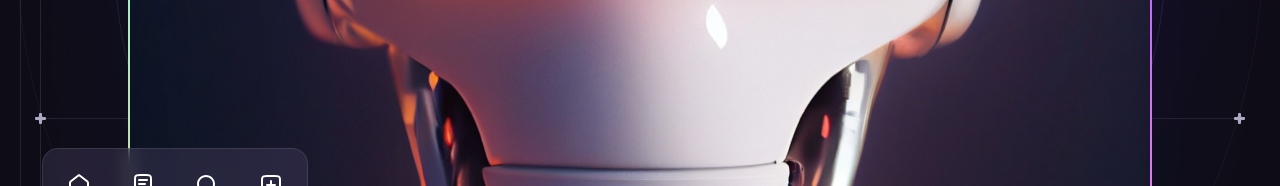
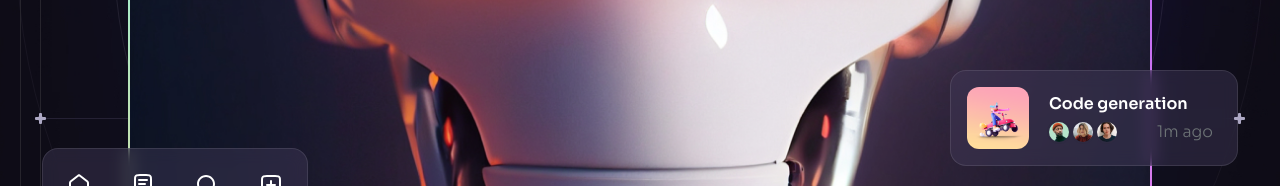
Before and after one commit to felixreyes-3136/Brainwave---Modern-Animated-SaaS-Generative-AI-Landing-Page, a React (Vite) app: page / in a window 1280 px wide. Shown: the part 766-952 px from the top of the page. Built offline with nearby package versions, Linux system fonts and the light colour scheme.

Commit message:
parallax effects added in hero section

```diff
--- a/src/components/Hero.jsx
+++ b/src/components/Hero.jsx
@@ -6,6 +6,7 @@
 import Button from "./Button";
 import { BackgroundCircles, BottomLine, Gradient } from "./design/Hero";
 import Generating from "./Generating";
+import Notification from "./Notification";
 import Section from "./Section";
 
 const Hero = () => {
@@ -70,6 +71,13 @@
                     ))}
                   </ul>
                 </ScrollParallax>
+
+                <ScrollParallax isAbsolutelyPositioned>
+                  <Notification
+                    className="hidden absolute -right-[5.5rem] bottom-[11rem] w-[18rem] xl:flex"
+                    title="Code generation"
+                  />
+                </ScrollParallax>
               </div>
             </div>
 
--- /dev/null
+++ b/src/components/Notification.jsx
@@ -0,0 +1,47 @@
+import { notification1 } from "../assets";
+import { notificationImages } from "../constants";
+
+const Notification = ({ className, title }) => {
+  return (
+    <div
+      className={`${
+        className || ""
+      } flex items-center p-4 pr-6 bg-n-9/40 backdrop-blur border border-n-1/10 rounded-2xl gap-5`}
+    >
+      <img
+        src={notification1}
+        width={62}
+        height={62}
+        alt="generating"
+        className="rounded-xl"
+      />
+
+      <div className="flex-1">
+        <h6 className="mb-1 font-semibold text-base">{title}</h6>
+
+        <div className="flex items-center justify-between">
+          <ul className="flex -m-0.5">
+            {notificationImages.map((item, i) => (
+              <li
+                key={i}
+                className="flex w-6 h-6 border-2 border-n-12 rounded-full overflow-hidden"
+              >
+                <img
+                  src={item}
+                  alt={`image-${i}`}
+                  className="w-full"
+                  width={20}
+                  height={20}
+                />
+              </li>
+            ))}
+          </ul>
+
+          <div className="body-2 text-n-13">1m ago</div>
+        </div>
+      </div>
+    </div>
+  );
+};
+
+export default Notification;
```
